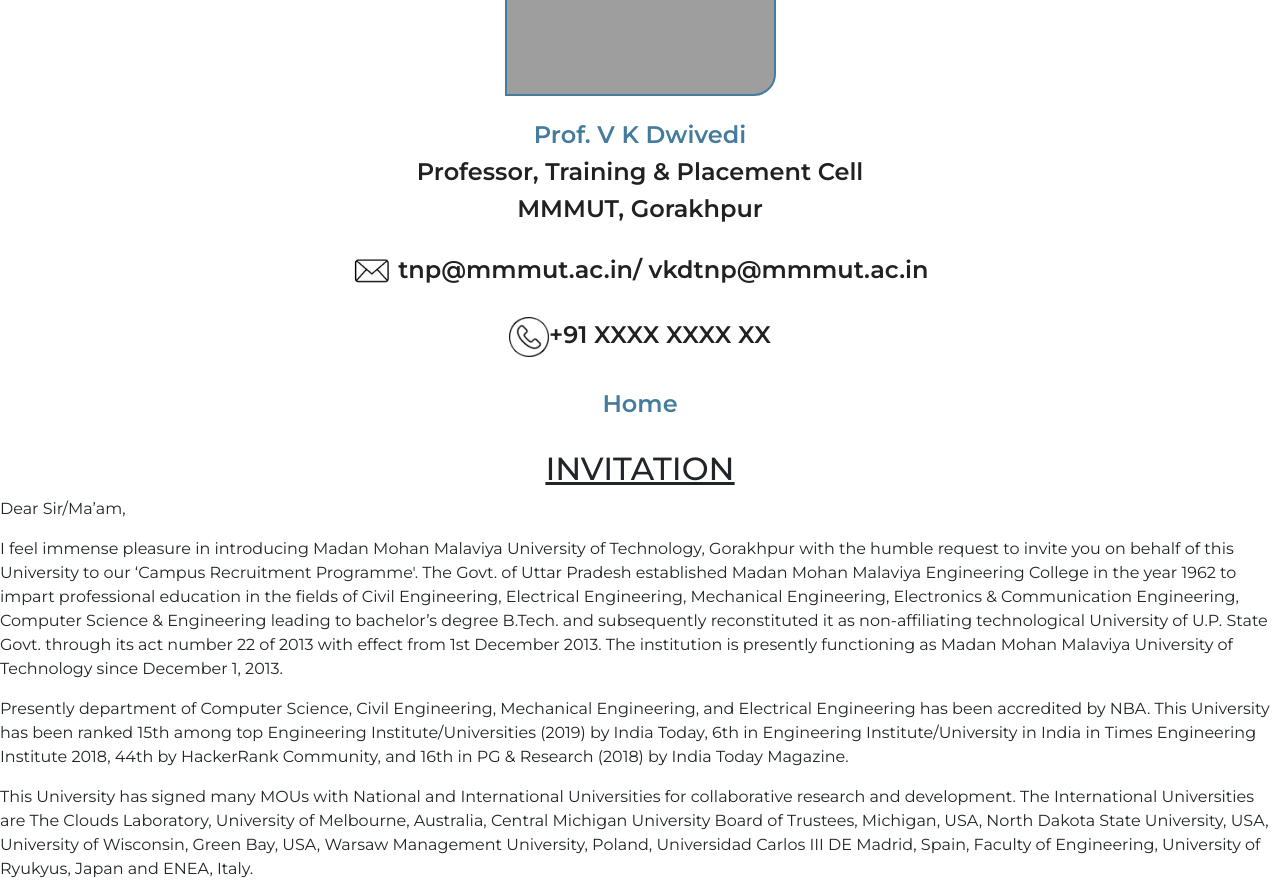
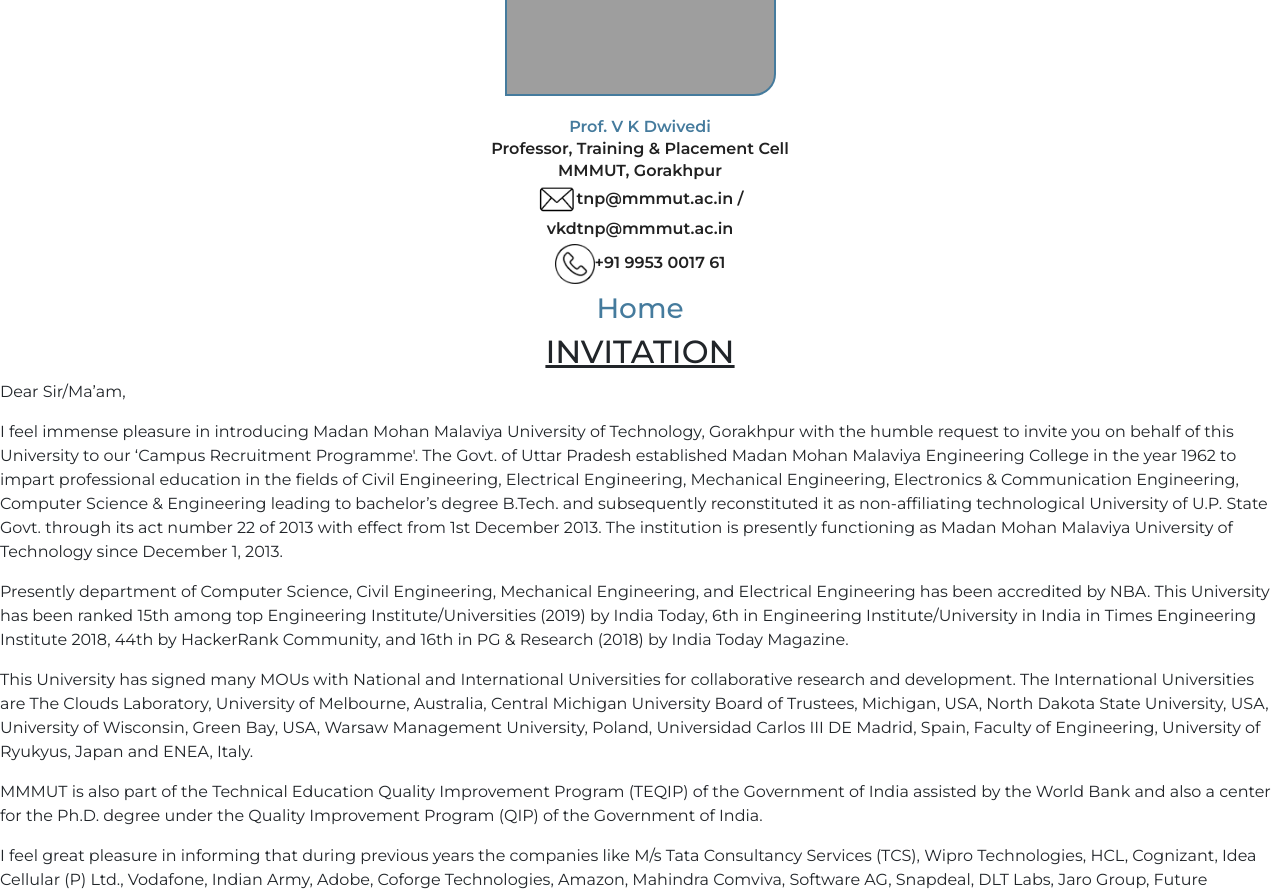
Before and after one commit to studentshivang/cellwebsite, a React (Create React App) app: page /#/HeadTnP in a window 1280 px wide. Shown: the part 860-1755 px from the top of the page. Built offline with nearby package versions, Linux system fonts and the light colour scheme; grey boxes are pictures that could not be loaded.

Commit message:
17:17 HeadTnp  20/07/2022

```diff
--- a/src/components/Headtnp.js
+++ b/src/components/Headtnp.js
@@ -16,14 +16,17 @@
           <h4 style={{'color':'#457B9D'}}>Prof. V K Dwivedi</h4>
           <h4>Professor, Training & Placement Cell</h4>
           <h4>MMMUT, Gorakhpur</h4>
-          <br />
-          <h4><img src={Email} alt="email icon" className="img-fluid"/> tnp@mmmut.ac.in/ vkdtnp@mmmut.ac.in</h4>
-          <br />
-          <h4><img src={Phone} alt="phone icon" className="img-fluid" />+91 XXXX XXXX XX</h4>
-          <br />
 
-          <h4 style={{'color':'#457B9D'}}>Home</h4>
-          <br />
+          <h4><img src={Email} alt="email icon" className="img-fluid"/>
+          <a href="mailto:tnp@mmmut.ac.in" style={{'textDecoration':"none",'color':' #212121'}}>tnp@mmmut.ac.in /</a>
+          </h4> <h4><a href="mailto:vkdtnp@mmmut.ac.in" style={{'textDecoration':"none",'color':' #212121'}}>vkdtnp@mmmut.ac.in</a>
+          </h4>
+
+          <h4><img src={Phone} alt="phone icon" className="img-fluid" /><a href="tel:+919953001761" style={{'textDecoration':"none",'color':' #212121'}}>+91 9953 0017 61</a></h4>
+
+
+          <h3 style={{'color':'#457B9D'}}>Home</h3>
+
           <h2 style={{ textDecoration: "underline" }}>INVITATION</h2>
 
         </div>
--- a/src/style/HeadTnp.css
+++ b/src/style/HeadTnp.css
@@ -37,3 +37,8 @@
   height: auto;
   vertical-align: middle;
 }
+
+.headImg h4{
+  font-size: 16px;
+  line-height: 14px;
+}
```
